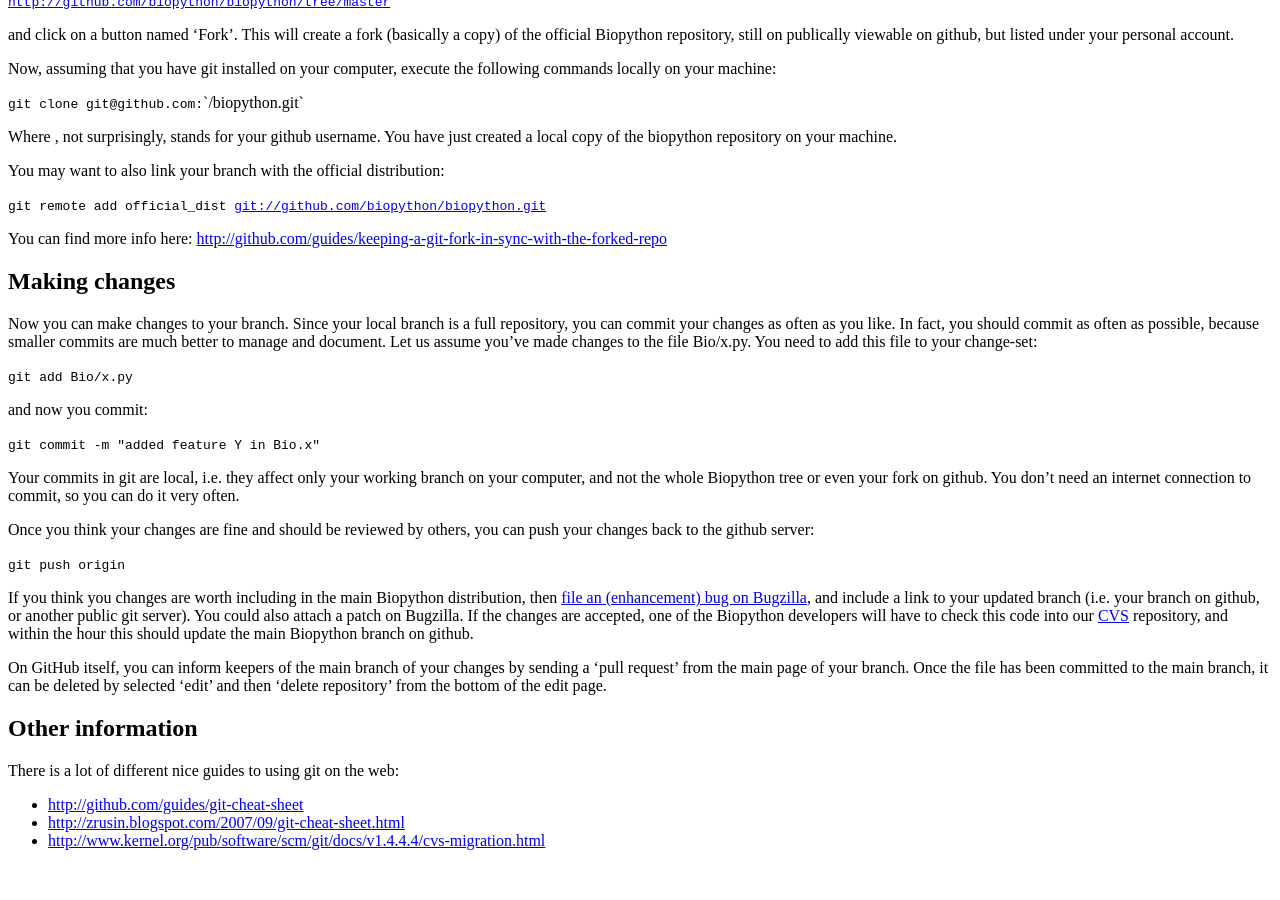
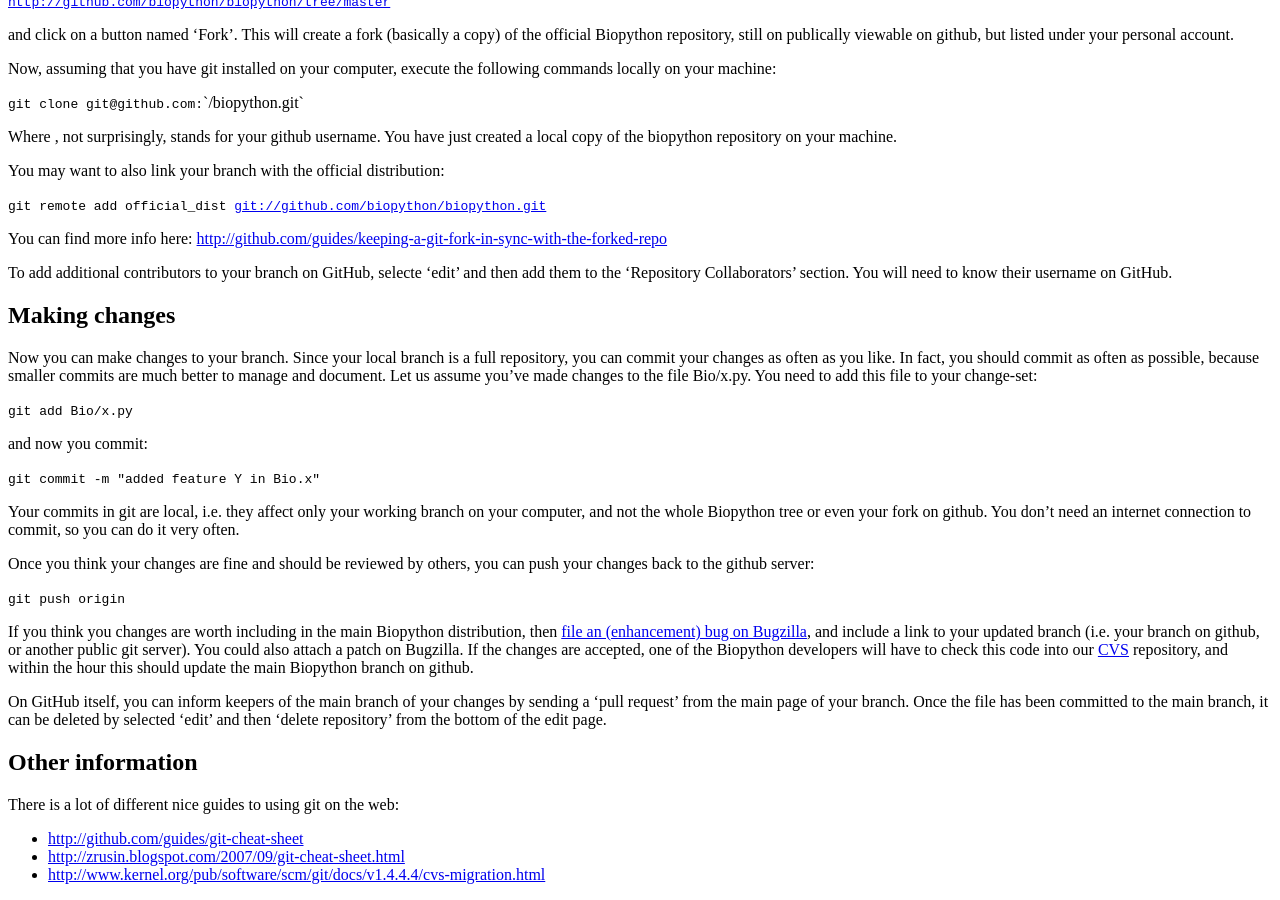
Before and after one commit to biopython/biopython.github.io, a Jekyll site: the page built from wiki/GitMigration.md, in a window 1280 px wide and 900 px high, scrolled down 1225 px. Built offline with Jekyll 4.4.1, drawn with Linux system fonts in a browser that asks for light colours; before the commit the page ends 2091 px from its top, so only the background shows below that.

Commit message:
/* Forking Biopython using a github account */

```diff
--- a/wiki/GitMigration.md
+++ b/wiki/GitMigration.md
@@ -117,6 +117,10 @@ You may want to also link your branch with the official distribution:
 You can find more info here:
 <http://github.com/guides/keeping-a-git-fork-in-sync-with-the-forked-repo>
 
+To add additional contributors to your branch on GitHub, selecte 'edit'
+and then add them to the 'Repository Collaborators' section. You will
+need to know their username on GitHub.
+
 Making changes
 --------------
 
```
Also changed, not shown: 1 other file.
